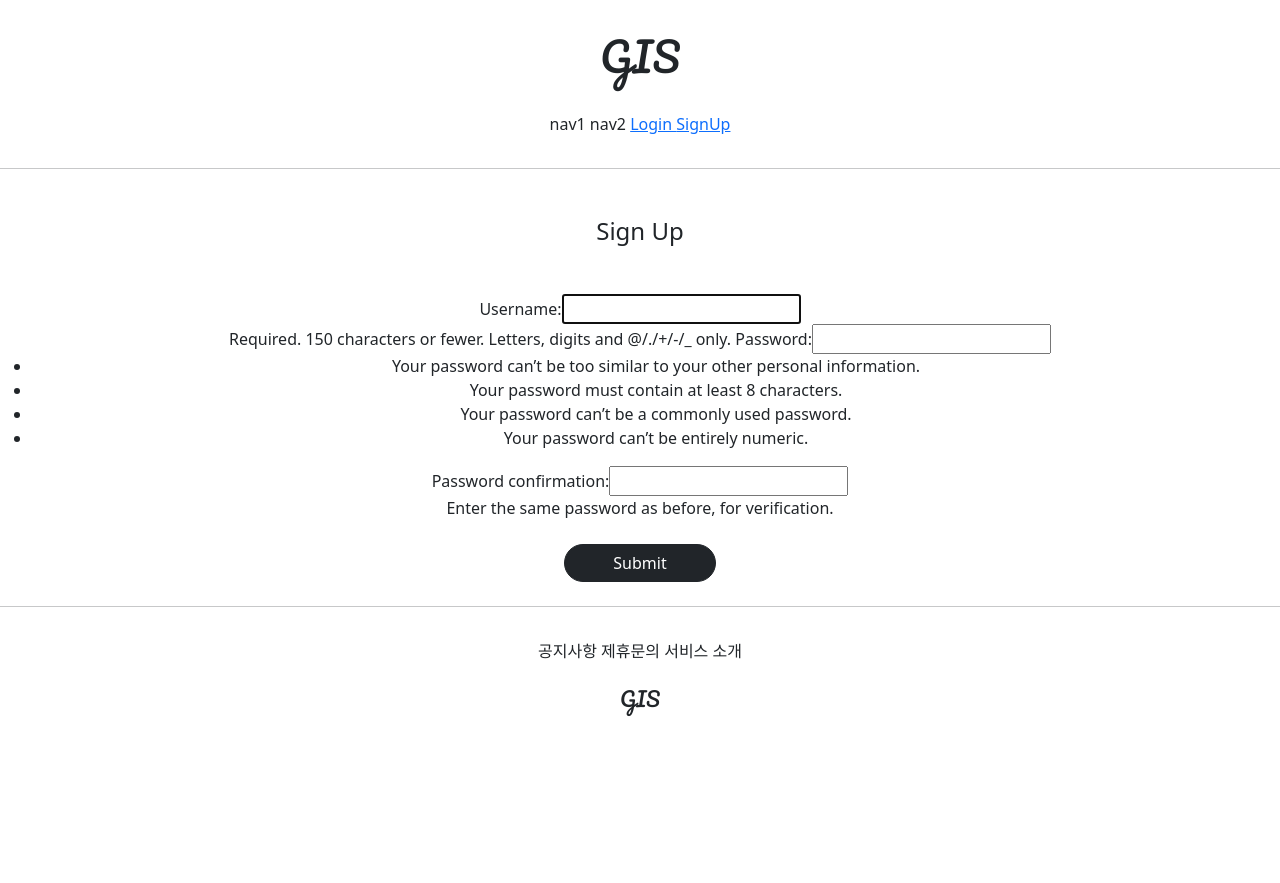
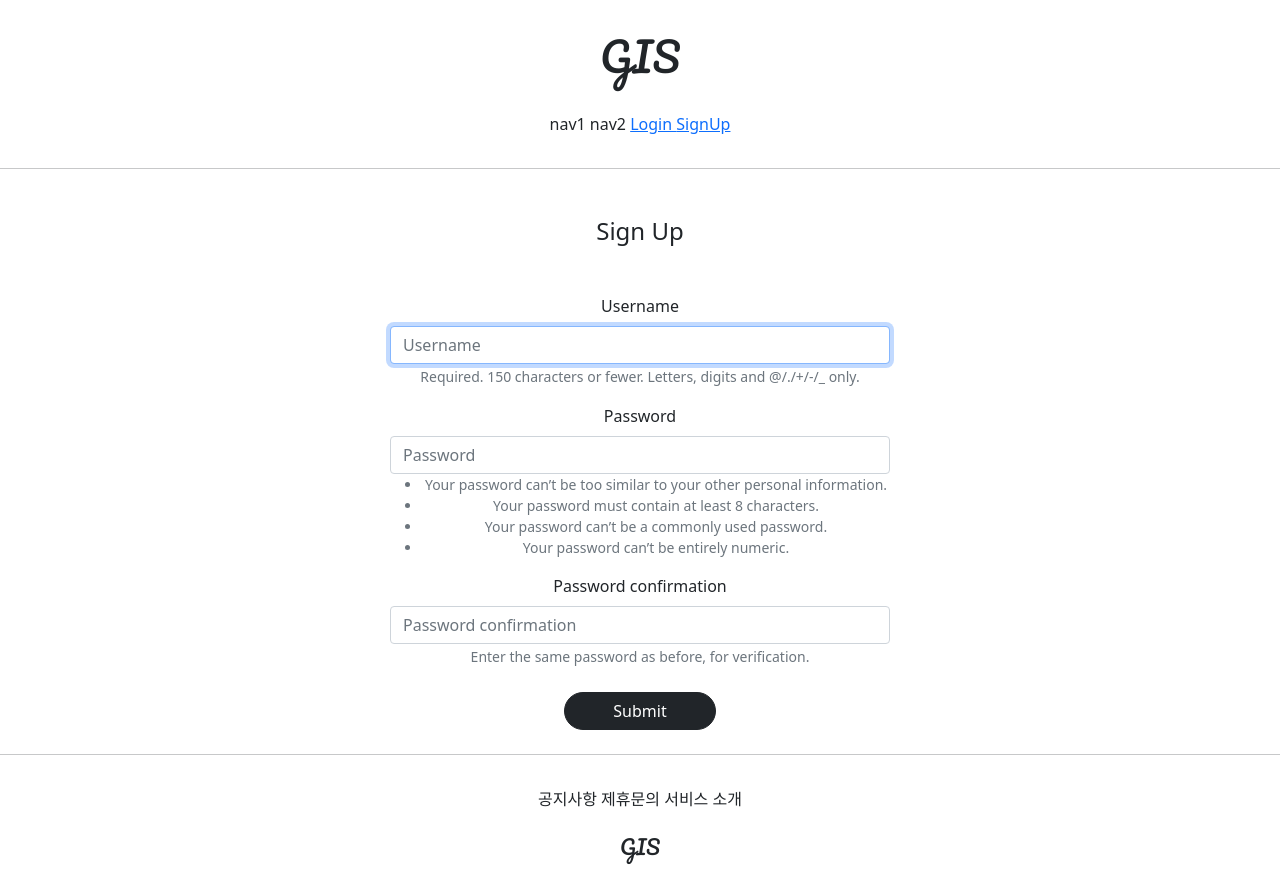
Before and after one commit to Jeongp4939/JH, a Django app: page /accountapp/create/ in a window 1280 px wide. Before the commit the page ends 716 px from the top, so only its background shows below. Run offline with Django 3.2, Linux system fonts and the light colour scheme; parts of the project's set-up code (start-up, migrations or seed data) failed here and were passed over; some libraries are stand-ins or nearby versions.

Commit message:
7/14 commit 4

```diff
--- a/accountapp/templates/accountapp/create.html
+++ b/accountapp/templates/accountapp/create.html
@@ -1,15 +1,16 @@
 {% extends 'base.html' %}
+{% load bootstrap4 %}
 
 {% block content %}
 
-<div class="text-center">
+<div class="text-center mw-500 m-auto">
     <div class="m-5">
         <h4>Sign Up</h4>
     </div>
     <div>
         <form action="{% url 'accountapp:create' %}" method="post">
             {% csrf_token %}
-            {{ form }}
+            {% bootstrap_form form %}
             <div class="m-4">
                 <input type="submit"
                        class="btn btn-dark rounded-pill px-5">
--- a/accountapp/templates/accountapp/login.html
+++ b/accountapp/templates/accountapp/login.html
@@ -1,15 +1,16 @@
 {% extends 'base.html' %}
+{% load bootstrap4 %}
 
 {% block content %}
 
-<div class="text-center">
+<div class="text-center mw-500 m-auto">
     <div class="m-5">
         <h4>Login</h4>
     </div>
     <div>
         <form action="{% url 'accountapp:login' %}" method="post">
             {% csrf_token %}
-            {{ form }}
+            {% bootstrap_form form %}
             <div class="m-4">
                 <input type="submit"
                        class="btn btn-dark rounded-pill px-5">
--- a/django_01/settings.py
+++ b/django_01/settings.py
@@ -54,7 +54,8 @@ INSTALLED_APPS = [
     'django.contrib.sessions',
     'django.contrib.messages',
     'django.contrib.staticfiles',
-    'accountapp'
+    'accountapp',
+    'bootstrap4',
 ]
 
 MIDDLEWARE = [
--- a/static/base.css
+++ b/static/base.css
@@ -14,3 +14,8 @@
 .gis_footer_button {
     margin-top: 2rem;
 }
+
+.mw-500 {
+    max-width: 500px;
+    margin: 1rem 1.5rem;
+}
```
